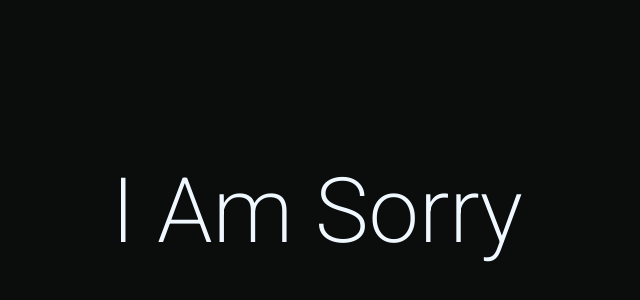
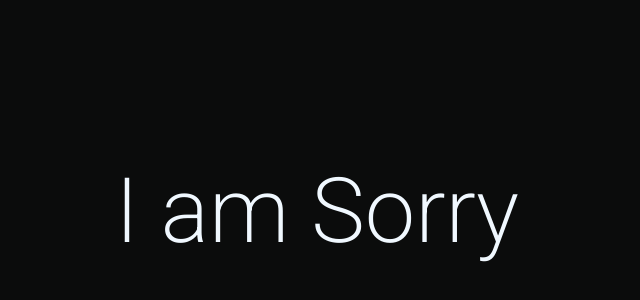
Before and after one commit to bitillusion/sakshi, a plain HTML site: page index.html in a window 1280 px wide. Shown: the part 170-470 px from the top of the page, without its empty margins (323-963 px from the left). Drawn offline with Linux system fonts and the light colour scheme; a web font is replaced by a local one.

Commit message:
Update index.html

```diff
--- a/index.html
+++ b/index.html
@@ -62,7 +62,7 @@
 <body>
     <div>
         <p>
-            I <span class="lovee">Am</span>  Sorry<br>  <span class="ever"> </span>
+            I <span class="lovee">am</span>  Sorry<br>  <span class="ever"> </span>
             <span class="emoji"></span>
         </p>
     </div>
```
